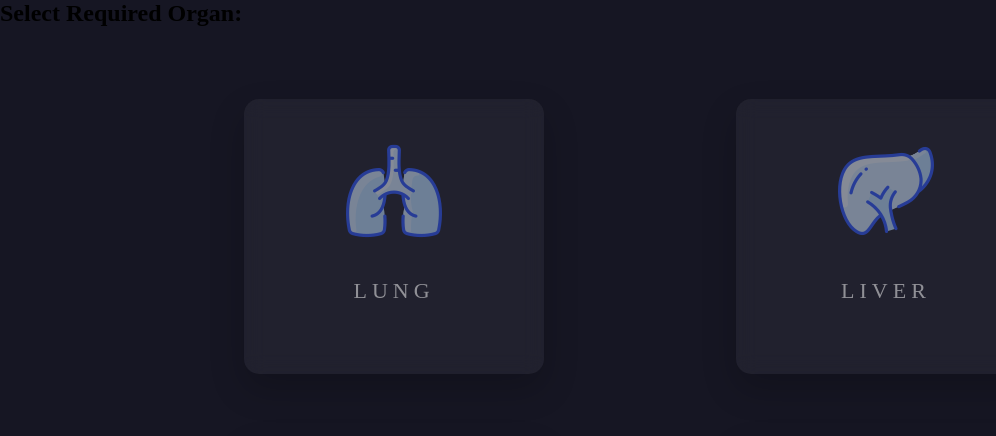
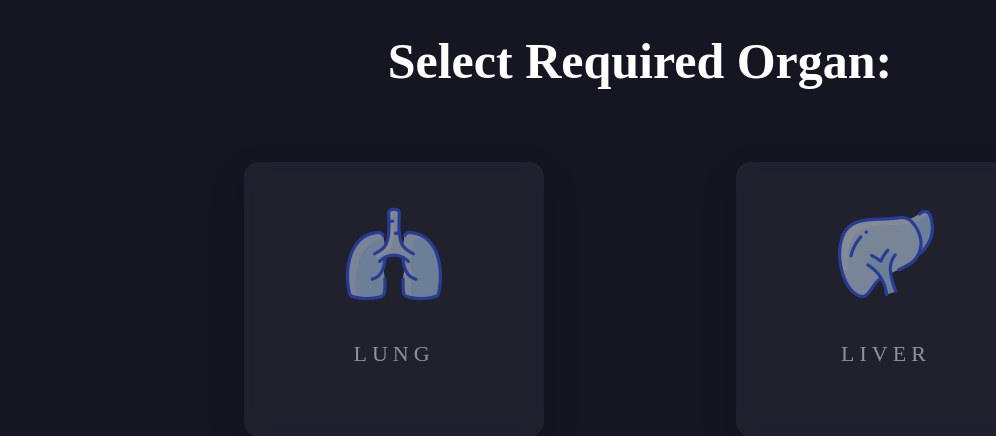
Before and after one commit to Astraxx04/Organ_Procurement_Network, a Flask app: template templates/Select_Organ.html in a window 1280 px wide. Shown: the top 436 px of the page, without its empty margins (0-996 px from the left). Run offline with Flask 2, Linux system fonts and the light colour scheme; the template is opened without the code that fills it, so the values that code supplies are empty; some libraries are stand-ins or nearby versions.

Commit message:
Heading style

```diff
--- a/static/css/Select_Organ.css
+++ b/static/css/Select_Organ.css
@@ -10,7 +10,12 @@
     background-color: #161623;
   }
 
-
+  section h1{
+    text-align: center;
+    padding-top: 2rem;
+    font-size: 50px;
+    color:#fff;
+  }
 
   .container {
     position: relative;
```
